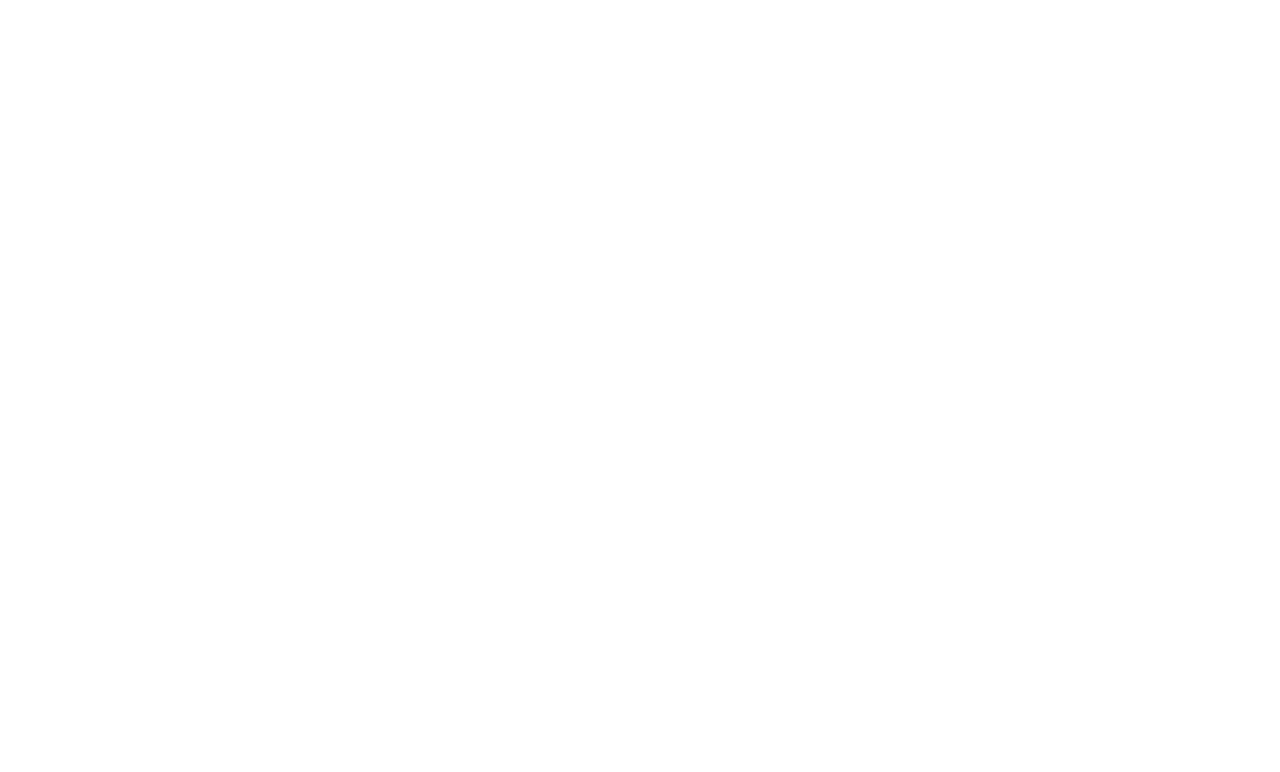
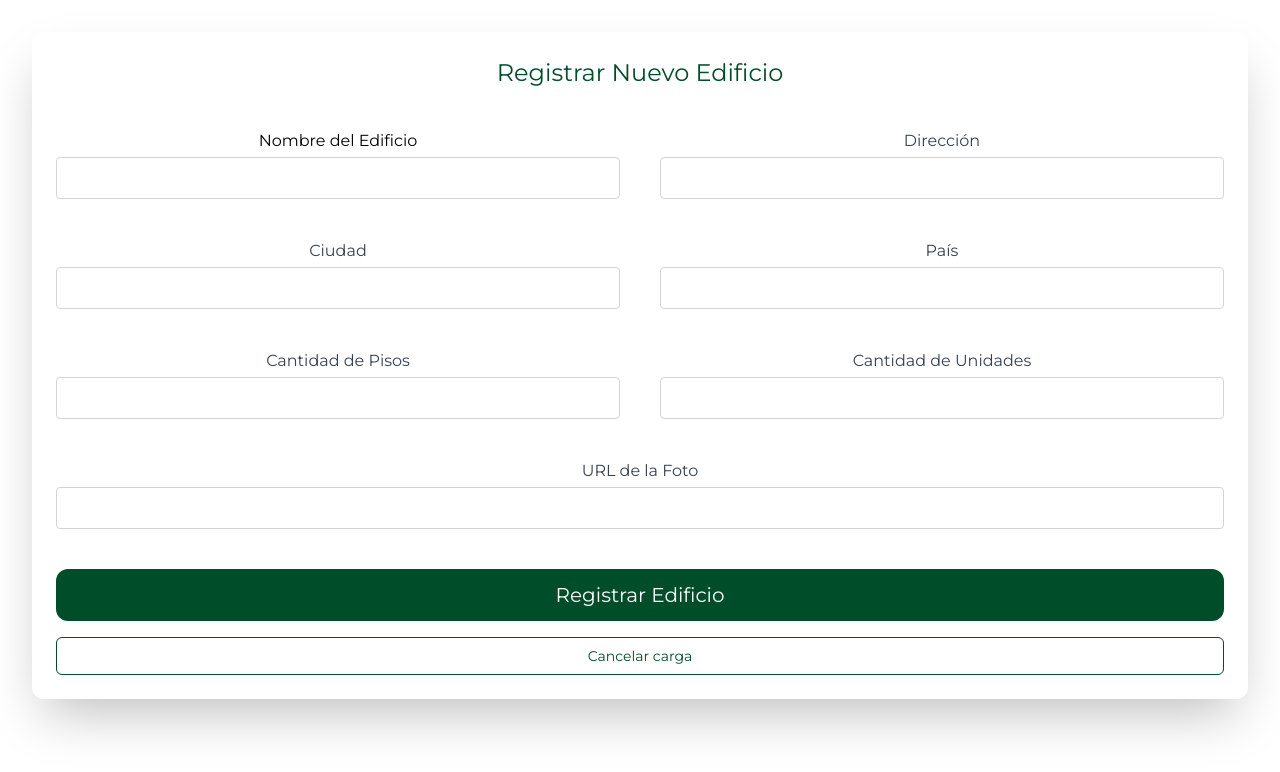
Before and after one commit to easydept/EASYDEPT, a React (Vite) app in the folder ED-Frontend/: page /edificios in a window 1280 px wide. Before the commit this address had no page. Shown: the top 772 px of the page. Built offline with nearby package versions, Linux system fonts and the light colour scheme.

Commit message:
registroEdificio

```diff
--- a/ED-Frontend/src/App.jsx
+++ b/ED-Frontend/src/App.jsx
@@ -6,6 +6,7 @@ import Registro from './components/Inicio/Registro.jsx';
 import PrincipalAdministrador from './components/PrincipalAdmin/PrincipalAdministrador.jsx';
 import PrincipalInquilino from './components/PrincipalInquilino/PrincipalInquilino.jsx';
 import PrincipalPropietario from './components/PrincipalPropietario/PrincipalPropietario.jsx';
+import RegistroEdificio from './components/PrincipalAdmin/RegistroEdificio.jsx';
 
 function App() {
   return (
@@ -14,6 +15,7 @@ function App() {
         <Route path="/" element={<Inicio />} />
         <Route path="/registro" element={<Registro />} />
         <Route path="/home/administrador" element={<PrincipalAdministrador />} />
+        <Route path="/edificios" element={<RegistroEdificio />} />
         <Route path="/home/propietario" element={<PrincipalPropietario />} />
         <Route path="/home/inquilino" element={<PrincipalInquilino />} />
       </Routes>
--- a/ED-Frontend/src/components/PrincipalAdmin/RegistroEdificio.jsx
+++ b/ED-Frontend/src/components/PrincipalAdmin/RegistroEdificio.jsx
@@ -1,259 +1,169 @@
-import React, { useEffect, useState } from 'react';
-import { useNavigate } from "react-router-dom"
+import React, { useState } from 'react';
+import { useNavigate } from 'react-router-dom';
+import { postEdificio } from '../../services/edificios.service';
 
 const RegistroEdificio = () => {
   const [formData, setFormData] = useState({
-    nombre: "",
-    apellido: "",
-    fechaNacimiento: "",
-    email: "",
-    password: "",
-    passwordConfirmar: "",
-    rol: "",
-  })
+    nombre: '',
+    direccion: '',
+    ciudad: '',
+    pais: '',
+    cantidadPisos: '',
+    cantidadUnidadesPiso: '',
+    fotoUrl: ''
+  });
 
-  const [error, setError] = useState("") // Estado para manejar errores
-  const navigate = useNavigate()
+
+const navigate = useNavigate()
+
+const handleCancelarRegistro = () => {
+  navigate("/home/administrador")
+}
 
   const handleChange = (e) => {
-    const { name, value } = e.target
+    const { name, value } = e.target;
     setFormData({
       ...formData,
       [name]: value,
-    })
-  }
+    });
+  };
 
-  const handleCreateAccount = () => {
-    navigate("/")
-  }
+  const handleSubmit = async (e) => {
+    e.preventDefault();
 
-  const handleSubmit = (e) => {
-    e.preventDefault()
-    const {
-      nombre,
-      apellido,
-      fechaNacimiento,
-      email,
-      password,
-      passwordConfirmar,
-      rol,
-    } = formData
+    // Aquí es donde puedes agregar la lógica para enviar los datos, por ejemplo, a una API
+    const nuevoEdificio = await postEdificio(formData);
 
-    // Validación de campos
-    if (
-      !nombre ||
-      !apellido ||
-      !fechaNacimiento ||
-      !email ||
-      !password ||
-      !passwordConfirmar ||
-      !rol
-    ) {
-      setError("Todos los campos son obligatorios.")
-      return
-    }
-
-    // Validación de contraseñas
-    if (password !== passwordConfirmar) {
-      setError("Las contraseñas no coinciden. Por favor, inténtalo de nuevo.")
-      return
-    }
-
-    // Aquí puedes agregar más validaciones, como la del email y la longitud de la contraseña
-
-    // Si todas las validaciones pasan
-    console.log("Form Data:", {
-      ...formData,
-      password: formData.password,
-    })
-    setError("") // Limpia el error si todo es correcto
-    navigate("/") // Redirigir al inicio después de crear la cuenta
+    // Limpiar formulario
+    setFormData({
+      nombre: '',
+      direccion: '',
+      ciudad: '',
+      pais: '',
+      cantidadPisos: '',
+      cantidadUnidadesPiso: '',
+      fotoUrl: ''
+    });
   }
 
   return (
-    <div className="bg-white relative lg:py-6">
-      <div className="shadow-[0_35px_60px_-15px_rgba(0,0,0,0.4)] bg-opacity-100 bg-custom-green rounded-xl flex flex-col items-center justify-between pt-0 pr-10 pb-0 pl-10 mt-0 mr-auto mb-0 ml-auto w-full h-[750px] max-w-[1400px] xl:px-5 lg:flex-row">
-        <div className="flex flex-col w-full pt-0 pr-10 pb-0 pl-10 lg:pt-0">
+        <div className="flex flex-col w-full lg:pt-0">
           <div className="w-full font-montserrat">
-            <form
-              onSubmit={handleSubmit}
-              className="grid grid-cols-1 md:grid-cols-2 gap-10 pt-6 pr-6 pb-6 pl-6 bg-white bg-opacity-90 shadow-2xl rounded-xl relative z-10"
-              autoComplete="off"
-            >
-              <p className="col-span-2 w-full text-2xl text-center leading-snug text-custom-green">
-                Crea una cuenta
-              </p>
-              {/* Mostrar mensaje de error */}
-              {error && (
-                <p className="col-span-2 w-full inline-block mt-4 pt-2 pr-4 pb-2 pl-4 text-sm text-center text-red-500 bg-white border border-red-500 rounded-md">
-                  {error}
-                </p>
-              )}
+            <form onSubmit={handleSubmit} className="grid grid-cols-1 md:grid-cols-2 gap-10 pt-6 pr-6 pb-6 pl-6 bg-white bg-opacity-90 shadow-2xl rounded-xl relative z-10">
+              <p className="col-span-2 w-full text-2xl text-center leading-snug text-custom-green">Registrar Nuevo Edificio</p>
 
-              {/* Campo Nombre */}
+              {/* Campo: nombre del edificio */}
               <div className="relative">
+                <label className="block  mb-1" htmlFor="nombre">Nombre del Edificio</label>
                 <input
                   type="text"
+                  id="nombreo"
                   name="nombre"
                   value={formData.nombre}
                   onChange={handleChange}
-                  id="nombre"
-                  className="peer border border-gray-300 placeholder-transparent focus:outline-none focus:border-black w-full pt-2 pr-2 pb-2 pl-2 mt-2 text-sm block bg-white rounded-md transition duration-300 ease-in-out focus:ring-2 focus:ring-custom-green"
-                  placeholder=""
-                  autoComplete="off"
+                  required
+                  className="w-full p-2 border border-gray-300 rounded"
                 />
-                <label
-                  htmlFor="nombre"
-                  className="absolute top-2 left-2 text-gray-600 transition-transform transform text-sm origin-left -translate-y-8 text-custom-green"
-                >
-                  Nombre
-                </label>
               </div>
 
-              {/* Campo Apellido */}
+              {/* Campo: dirección */}
               <div className="relative">
+                <label className="block text-gray-700 mb-1" htmlFor="direccion">Dirección</label>
                 <input
                   type="text"
-                  name="apellido"
-                  value={formData.apellido}
+                  id="direccion"
+                  name="direccion"
+                  value={formData.direccion}
                   onChange={handleChange}
-                  id="apellido"
-                  className="peer border border-gray-300 placeholder-transparent focus:outline-none focus:border-black w-full pt-2 pr-2 pb-2 pl-2 mt-2 text-sm block bg-white rounded-md transition duration-300 ease-in-out focus:ring-2 focus:ring-custom-green"
-                  placeholder=""
-                  autoComplete="off"
+                  required
+                  className="w-full p-2 border border-gray-300 rounded"
                 />
-                <label
-                  htmlFor="apellido"
-                  className="absolute top-2 left-2 text-gray-600 transition-transform transform text-sm origin-left -translate-y-8 text-custom-green"
-                >
-                  Apellido
-                </label>
               </div>
 
-              {/* Campo Fecha de Nacimiento */}
+              {/* Campo: ciudad */}
               <div className="relative">
+                <label className="block text-gray-700 mb-1" htmlFor="ciudad">Ciudad</label>
                 <input
-                  type="date"
-                  name="fechaNacimiento"
-                  value={formData.fechaNacimiento}
+                  type="text"
+                  id="ciudad"
+                  name="ciudad"
+                  value={formData.ciudad}
                   onChange={handleChange}
-                  id="fechaNacimiento"
-                  className="peer border border-gray-300 placeholder-transparent focus:outline-none focus:border-black w-full pt-2 pr-2 pb-2 pl-2 mt-2 text-sm block bg-white rounded-md transition duration-300 ease-in-out focus:ring-2 focus:ring-custom-green"
-                  placeholder=""
-                  autoComplete="off"
+                  required
+                  className="w-full p-2 border border-gray-300 rounded"
                 />
-                <label
-                  htmlFor="fechaNacimiento"
-                  className="absolute top-2 left-2 text-gray-600 transition-transform transform text-sm origin-left -translate-y-8 text-custom-green"
-                >
-                  Fecha de nacimiento
-                </label>
               </div>
 
-              {/* Campo Email */}
+              {/* Campo: país */}
               <div className="relative">
+                <label className="block text-gray-700 mb-1" htmlFor="pais">País</label>
                 <input
-                  type="email"
-                  name="email"
-                  value={formData.email}
+                  type="text"
+                  id="pais"
+                  name="pais"
+                  value={formData.pais}
                   onChange={handleChange}
-                  id="email"
-                  className="peer border border-gray-300 placeholder-transparent focus:outline-none focus:border-black w-full pt-2 pr-2 pb-2 pl-2 mt-2 text-sm block bg-white rounded-md transition duration-300 ease-in-out focus:ring-2 focus:ring-custom-green"
-                  placeholder=""
-                  autoComplete="off"
+                  required
+                  className="w-full p-2 border border-gray-300 rounded"
                 />
-                <label
-                  htmlFor="email"
-                  className="absolute top-2 left-2 text-gray-600 transition-transform transform text-sm origin-left -translate-y-8 text-custom-green"
-                >
-                  Email
-                </label>
               </div>
 
-              {/* Campo password */}
+              {/* Campo: cantidad de pisos */}
               <div className="relative">
+                <label className="block text-gray-700 mb-1" htmlFor="cantidadPisos">Cantidad de Pisos</label>
                 <input
-                  type="password"
-                  name="password"
-                  value={formData.password}
+                  type="number"
+                  id="cantidadPisos"
+                  name="cantidadPisos"
+                  value={formData.cantidadPisos}
                   onChange={handleChange}
-                  id="password"
-                  className="peer border border-gray-300 placeholder-transparent focus:outline-none focus:border-black w-full pt-2 pr-2 pb-2 pl-2 mt-2 text-sm block bg-white rounded-md transition duration-300 ease-in-out focus:ring-2 focus:ring-custom-green"
-                  placeholder=""
-                  autoComplete="off"
+                  required
+                  className="w-full p-2 border border-gray-300 rounded"
                 />
-                <label
-                  htmlFor="password"
-                  className="absolute top-2 left-2 text-gray-600 transition-transform transform text-sm origin-left -translate-y-8 text-custom-green"
-                >
-                  Contraseña
-                </label>
               </div>
 
-              {/* Campo Confirmar password */}
+              {/* Campo: cantidad de unidades */}
               <div className="relative">
+                <label className="block text-gray-700 mb-1" htmlFor="cantidadUnidadesPiso">Cantidad de Unidades</label>
                 <input
-                  type="password"
-                  name="passwordConfirmar"
-                  value={formData.passwordConfirmar}
+                  type="number"
+                  id="cantidadUnidadesPiso"
+                  name="cantidadUnidadesPiso"
+                  value={formData.cantidadUnidadesPiso}
                   onChange={handleChange}
-                  id="passwordConfirmar"
-                  className="peer border border-gray-300 placeholder-transparent focus:outline-none focus:border-black w-full pt-2 pr-2 pb-2 pl-2 mt-2 text-sm block bg-white rounded-md transition duration-300 ease-in-out focus:ring-2 focus:ring-custom-green"
-                  placeholder=""
-                  autoComplete="off"
+                  required
+                  className="w-full p-2 border border-gray-300 rounded"
                 />
-                <label
-                  htmlFor="passwordConfirmar"
-                  className="absolute top-2 left-2 text-gray-600 transition-transform transform text-sm origin-left -translate-y-8 text-custom-green"
-                >
-                  Confirmar contraseña
-                </label>
               </div>
 
-              {/* Campo Selección de Rol */}
+              {/* Campo: URL de la foto */}
               <div className="relative col-span-2">
-                <select
-                  name="rol"
-                  value={formData.rol}
+                <label className="block text-gray-700 mb-1" htmlFor="fotoUrl">URL de la Foto</label>
+                <input
+                  type="text"
+                  id="fotoUrl"
+                  name="fotoUrl"
+                  value={formData.fotoUrl}
                   onChange={handleChange}
-                  id="rol"
-                  className="peer border border-gray-300 focus:outline-none focus:border-black w-full pt-2 pr-2 pb-2 pl-2 mt-2 text-sm block bg-white rounded-md transition duration-300 ease-in-out focus:ring-2 focus:ring-custom-green"
-                >
-                  <option value="">Selecciona un rol</option>
-                  <option value="Administrador">Administrador</option>
-                  <option value="Propietario">Propietario</option>
-                  <option value="Inquilino">Inquilino</option>
-                </select>
-                <label
-                  htmlFor="rol"
-                  className="absolute top-2 left-2 text-gray-600 transition-transform transform text-sm origin-left -translate-y-8 text-custom-green"
-                >
-                  Selecciona un rol
-                </label>
+                  required
+                  className="w-full p-2 border border-gray-300 rounded"
+                />
               </div>
-
-              {/* Botón Registrarse */}
               <div className="relative col-span-2">
-                <button
-                  type="submit"
-                  className="w-full inline-block pt-4 pr-5 pb-4 pl-5 text-xl text-center text-white bg-custom-green rounded-xl transition duration-200 hover:bg-custom-green-dark ease-in-out transform hover:scale-102"
-                >
-                  Registrarse
-                </button>
-                <button
+              <button type="submit" className="w-full inline-block pt-3 pr-5 pb-3 pl-5 text-xl text-center text-white bg-custom-green rounded-xl transition duration-200 hover:bg-custom-green-dark ease-in-out transform hover:scale-102">
+                Registrar Edificio
+              </button>
+              <button
                   type="button"
-                  onClick={handleCreateAccount}
+                  onClick={handleCancelarRegistro}
                   className="w-full inline-block mt-4 pt-2 pr-4 pb-2 pl-4 text-sm text-center text-custom-green bg-white border border-custom-green rounded-md transition duration-200 hover:bg-custom-green hover:text-white"
                 >
-                  ¿Ya tienes cuenta? Inicia sesión aquí
+                  Cancelar carga
                 </button>
               </div>
             </form>
-          </div>
-        </div>
-      </div>
-    </div>
-  )
-}
+          </div></div>
+  );
+};
 
-export default RegistroEdificio
+export default RegistroEdificio;
--- a/ED-Frontend/src/components/PrincipalAdmin/SidebarAdmin.jsx
+++ b/ED-Frontend/src/components/PrincipalAdmin/SidebarAdmin.jsx
@@ -1,5 +1,6 @@
 import React from "react";
 import SeleccionEdificio from "./SeleccionEdificio";
+import RegistroEdificio from "./RegistroEdificio";
 
 const SidebarAdmin = ({ isOpen, toggleSidebar, setSelectedComponent }) => {
   return (
@@ -18,9 +19,9 @@ const SidebarAdmin = ({ isOpen, toggleSidebar, setSelectedComponent }) => {
         </li>
         <li
           className="hover:bg-green-700 p-2 rounded"
-          onClick={() => setSelectedComponent(<Component2 />)} // Reemplaza Component2 con el componente real
+          onClick={() => setSelectedComponent(<RegistroEdificio />)} // Reemplaza Component2 con el componente real
         >
-          Opcion 2
+          Registrar edificio
         </li>
         <li
           className="hover:bg-green-700 p-2 rounded"
```
Also changed, not shown: ED-Frontend/src/components/PrincipalAdmin/SeleccionEdificio.jsx (+10 -1 lines).
